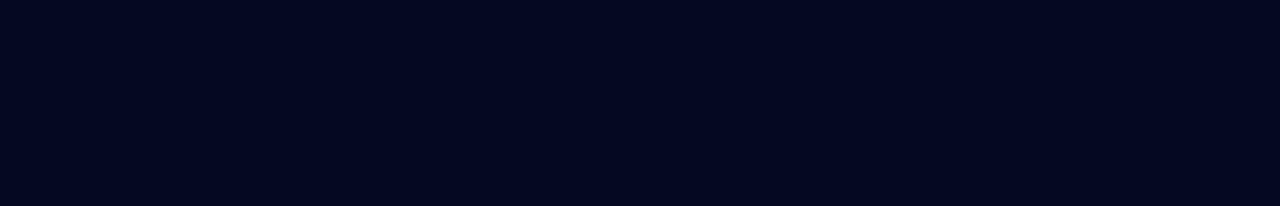
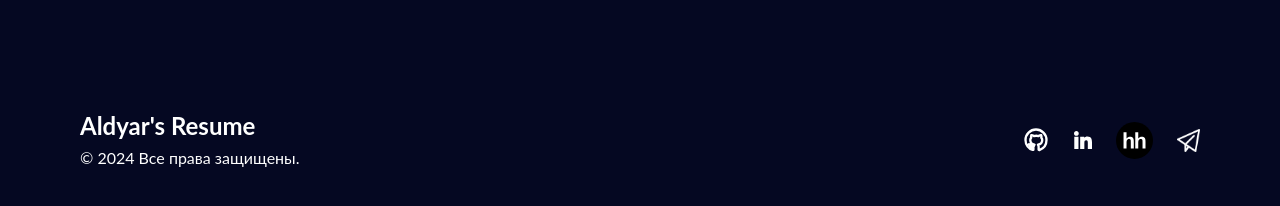
Before and after one commit to Shpaldik/Aldiyar-resume, a Vue app: page /DinaBlog in a window 1280 px wide. Before the commit this address had no page. Shown: the part 646-852 px from the top of the page. Before the commit the page ends 800 px from the top, so only its background shows below. Built offline with nearby package versions, Linux system fonts and the light colour scheme.

Commit message:
Доработал мелочи

```diff
--- a/src/components/Footer.vue
+++ b/src/components/Footer.vue
@@ -5,14 +5,20 @@
         <h2 class="text-lg md:text-2xl font-bold">Aldyar's Resume</h2>
         <p class="mt-1">© 2024 Все права защищены.</p>
       </div>
-      <div class="flex items-center gap-6">
-        <a href="https://github.com/Shpaldik" target="_blank" class="footer-icon">
-          <svg xmlns="http://www.w3.org/2000/svg" class="h-6 w-6" fill="none" viewBox="0 0 24 24" stroke="currentColor">
+      <div class="flex items-center mt-4 md:mt-0 gap-6">
+        <a href="https://github.com/Shpaldik" alt="GitHub" target="_blank" class="footer-icon">
+          <svg xmlns="http://www.w3.org/2000/svg" class="h-7 w-7" fill="none" viewBox="0 0 24 24" stroke="currentColor">
             <path stroke-linecap="round" stroke-linejoin="round" stroke-width="2" d="M12 3c-4.97 0-9 4.03-9 9 0 3.97 2.58 7.33 6.18 8.5.45.08.62-.2.62-.44 0-.22-.01-.82-.01-1.6-2.25.49-2.72-.99-2.72-.99-.41-1.06-1-1.34-1-1.34-.82-.56.06-.55.06-.55.91.06 1.39.94 1.39.94.82 1.39 2.15.99 2.68.76.08-.6.32-.99.57-1.22-1.8-.21-3.68-.89-3.68-3.96 0-.87.31-1.58.82-2.14-.08-.21-.36-1.04.08-2.16 0 0 .68-.22 2.23.82.64-.18 1.32-.27 2-.27.68 0 1.36.09 2 .27 1.55-1.04 2.23-.82 2.23-.82.44 1.12.16 1.95.08 2.16.51.56.82 1.27.82 2.14 0 3.08-1.89 3.75-3.69 3.96.32.27.6.82.6 1.65 0 1.2-.01 2.17-.01 2.47 0 .24.17.53.63.44C18.42 19.33 21 15.97 21 12c0-4.97-4.03-9-9-9z" />
           </svg>
         </a>
+        <a href="https://www.linkedin.com/in/bolat-aldiyar-063697312?utm_source=share&utm_campaign=share_via&utm_content=profile&utm_medium=android_app">
+          <img src="/public/linkedin.svg" alt="LinkedIn" width="18">
+        </a>
+        <a href="https://hh.kz/resume/073adb34ff0d49b77e0039ed1f49435a645431">
+          <img src="/public/hh.svg" alt="hh" width="37">
+        </a>
         <a href="https://t.me/shpaldik" target="_blank" class="footer-icon">
-          <img src="/public/telegram.png" alt="" width="23">
+          <img src="/public/telegram.png" alt="Telegram" width="23">
         </a>
       </div>
     </div>
--- a/src/components/Projects.vue
+++ b/src/components/Projects.vue
@@ -10,6 +10,18 @@
             <img class="rounded-xl mt-5 md:mt-9 mx-auto" src="/public/ADP.png" alt="" width="300" height="200">
           </div>
         </router-link>
+        <router-link to="/MakeResume">
+          <div class="project-container bg-gray border border-border p-5 rounded-xl hover:border-green duration-300 transform hover:-translate-y-1 w-full md:w-auto">
+            <p class="text-center text-2xl md:text-3xl">Make-Resume</p>
+            <img class="rounded-xl mt-5 md:mt-9 mx-auto" src="/public/Cards.png" alt="" width="300" height="200">
+          </div>
+        </router-link>
+        <router-link to="/DinaBlog">
+          <div class="project-container bg-gray border border-border p-5 rounded-xl hover:border-green duration-300 transform hover:-translate-y-1 w-full md:w-auto">
+            <p class="text-center text-2xl md:text-3xl">Dina-blog</p>
+            <img class="rounded-xl mt-5 md:mt-9 mx-auto" src="/public/DinaBlog.jpg" alt="" width="330" height="200">
+          </div>
+        </router-link>
       </div>
     </div>
   </section>
--- a/src/main.js
+++ b/src/main.js
@@ -6,11 +6,15 @@ import App from './App.vue';
 
 import Resume from './pages/Resume.vue';
 import ADProject from './pages/ADProject.vue';
+import MakeResume from './pages/MakeResume.vue';
+import DinaBlog from './pages/DinaBlog.vue';
 
 const app = createApp(App);
 const routes = [
   { path: '/', name: 'Resume', component: Resume },
   { path: '/ADProject', name: 'ADProject', component: ADProject },
+  { path: '/MakeResume', name: 'MakeResume', component: MakeResume },
+  { path: '/DinaBlog', name: 'DinaBlog', component: DinaBlog },
 ];
 
 const router = createRouter({
--- a/src/pages/DinaBlog.vue
+++ b/src/pages/DinaBlog.vue
@@ -22,6 +22,6 @@
 </template>
 
 <script setup>
-import Header from '../Header.vue'
-import Footer from '../Footer.vue'
+import Header from '../components/Header.vue'
+import Footer from '../components/Footer.vue'
 </script>
--- a/src/pages/MakeResume.vue
+++ b/src/pages/MakeResume.vue
@@ -10,7 +10,7 @@
 
                 <div class="ml-0 md:ml-20 mt-10 md:mt-0 md:w-1/2">
                     <h3 class="text-xl font-bold text-center">Описание:</h3>
-                    <p class="mt-5 text-left md:text-center">ShResume - это инновационная онлайн-платформа, которая поможет вам создать профессиональное резюме в удобном формате и с легкостью скачать его для представления потенциальным работодателям. Сочетая в себе простоту использования и передовые технологии, ShResume обеспечивает максимальное удобство в создании и настройке вашего резюме.</p>
+                    <p class="mt-5 text-left md:text-center">ShResume - это простая онлайн-платформа, которая поможет вам создать простое резюме и скачать его.</p>
                     <p class="mt-10 font-bold text-left md:text-center">Использованный стек: Vue.js, Tailwind</p>
                 </div>
             </div>
@@ -20,7 +20,7 @@
 </template>
 
 <script setup>
-import Header from '../Header.vue'
-import Footer from '../Footer.vue'
+import Header from '../components/Header.vue'
+import Footer from '../components/Footer.vue'
 
 </script>
```
Also changed, not shown: public/hh.svg (added), public/linkedin.svg (added).
